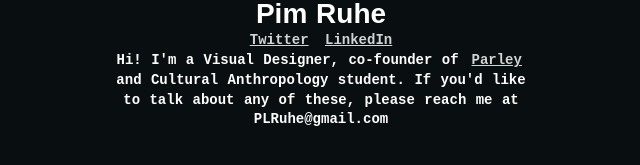
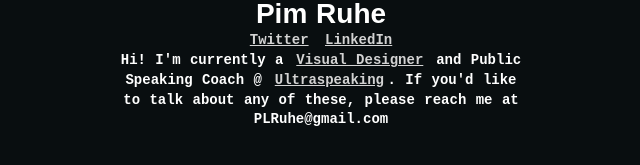
Before and after one commit to plruhe/plruhe.github.io, a plain HTML site: page index.html in a window 1280 px wide. Shown: the part 365-530 px from the top of the page, without its empty margins (319-959 px from the left). Drawn offline with Linux system fonts and the light colour scheme.

Commit message:
Update index.html

```diff
--- a/index.html
+++ b/index.html
@@ -83,7 +83,7 @@
       <a href="https://twitter.com/RuhePim">Twitter</a>
       <a href="www.linkedin.com/in/pim-ruhe">LinkedIn</a>
     </div>
-    <p>Hi! I'm a Visual Designer, co-founder of <a href="https://getparley.app/">Parley</a> and Cultural Anthropology student. If you'd like to talk about any of these, please reach me at PLRuhe@gmail.com </p>
+    <p>Hi! I'm currently a <a href="https://ruhexlabs.com/">Visual Designer</a> and Public Speaking Coach @ <a href="https://Ultraspeaking.com/">Ultraspeaking</a>. If you'd like to talk about any of these, please reach me at PLRuhe@gmail.com </p>
   </main>
 </body>
 </html>
```
